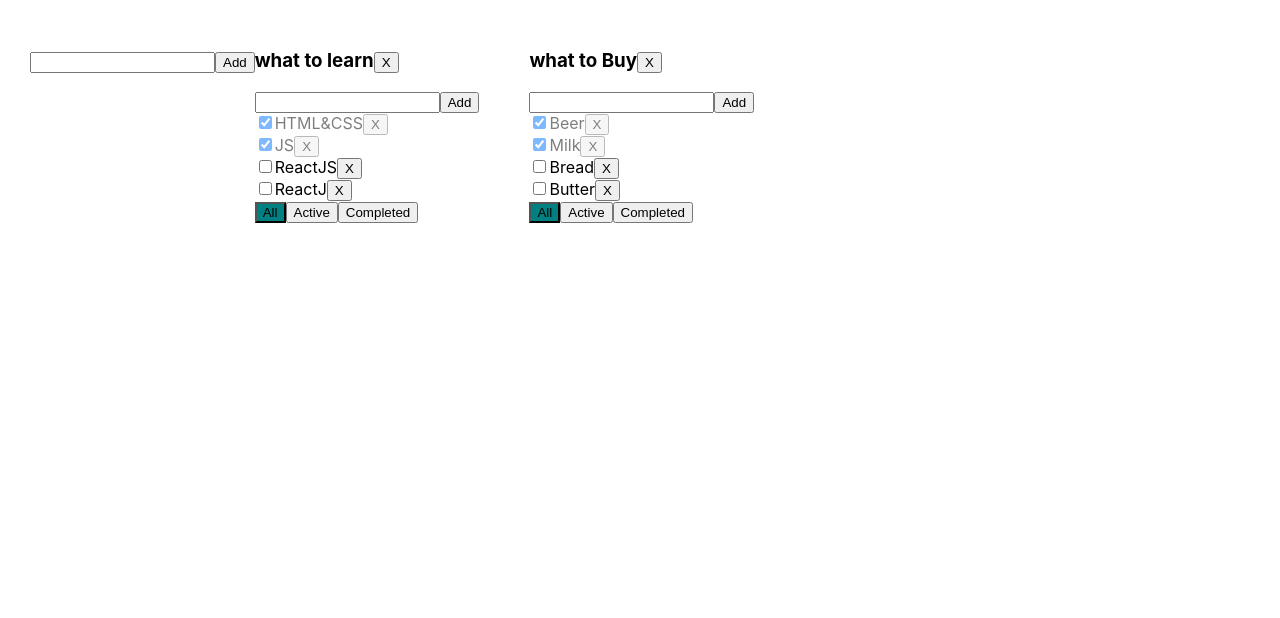
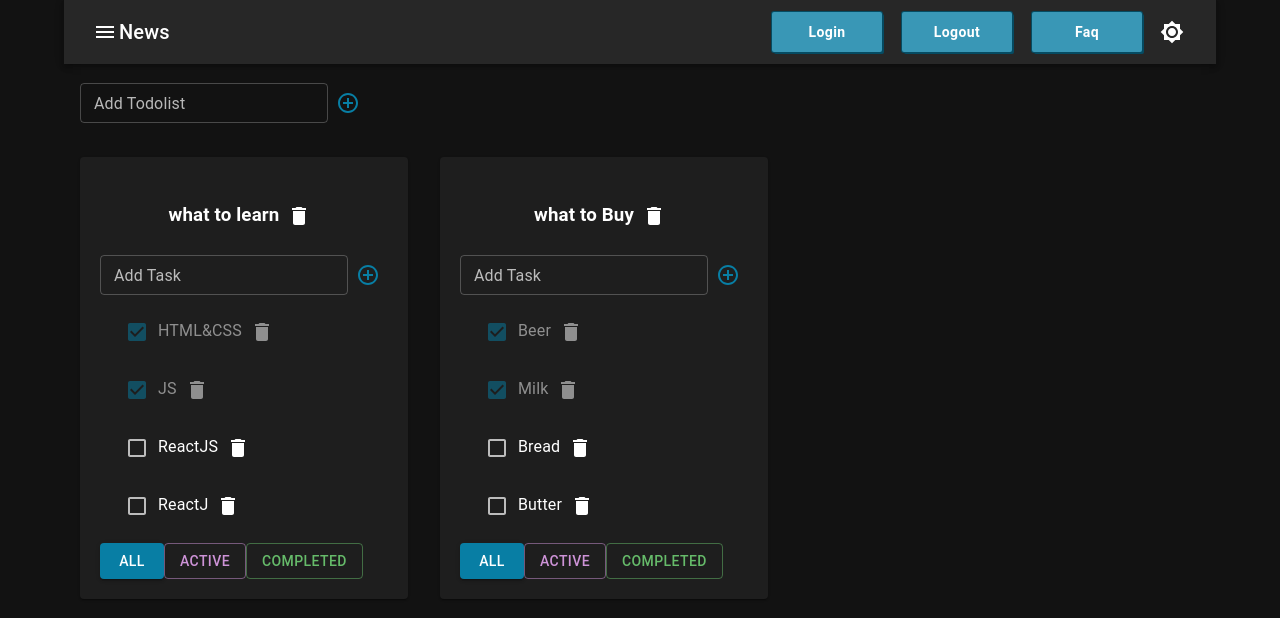
Before and after one commit to AlexPstr/Todolist, a React (Create React App) app: page / in a window 1280 px wide. Shown: the top 618 px of the page. Built offline with nearby package versions, Linux system fonts and the light colour scheme.

Commit message:
add material ui

```diff
--- a/package.json
+++ b/package.json
@@ -3,6 +3,10 @@
   "version": "0.1.0",
   "private": true,
   "dependencies": {
+    "@emotion/react": "^11.13.0",
+    "@emotion/styled": "^11.13.0",
+    "@mui/icons-material": "^5.16.5",
+    "@mui/material": "^5.16.5",
     "@testing-library/jest-dom": "^6.2.0",
     "@testing-library/react": "^14.1.2",
     "@testing-library/user-event": "^14.5.2",
--- a/src/AddItemForm.tsx
+++ b/src/AddItemForm.tsx
@@ -1,10 +1,14 @@
 import {Input} from "./Input";
 import {Button} from "./Button";
+import AddCircleOutlineIcon from '@mui/icons-material/AddCircleOutline';
 import React, {ChangeEvent, useState} from "react";
+import IconButton from "@mui/material/IconButton";
+import TextField from "@mui/material/TextField";
 type AddItemPropsType = {
     addItem: (title: string) => void;
+    text: string;
 }
-export function AddItemForm ({addItem}: AddItemPropsType): JSX.Element  {
+export function AddItemForm ({addItem,text}: AddItemPropsType): JSX.Element  {
 
     const [title, setTitle] = useState<string>('')
     const [error, setError] = useState<null | string>(null)
@@ -24,8 +28,18 @@ export function AddItemForm ({addItem}: AddItemPropsType): JSX.Element  {
 
     }
     return <>
-        <Input cls={error ? 'errorInput' : ''} type={'text'} changeHandler={changeTitleHandler} value={title}/>
-        <Button title={'Add'} onClick={addItemHandler}/>
-        {error && <div className={error ? 'errorRed' : ''}>{error}</div>}
+        <TextField
+            id="standard-basic"
+            label={text}
+            value={title}
+            variant="outlined"
+            size="small"
+            helperText={error}
+            error={!!error}
+            onChange={changeTitleHandler}
+        />
+        <IconButton color={"primary"} onClick={addItemHandler}>
+            <AddCircleOutlineIcon />
+        </IconButton>
     </>
 }
--- a/src/App.tsx
+++ b/src/App.tsx
@@ -1,9 +1,27 @@
 import React, {useState} from 'react';
 import './App.css';
-
+import CssBaseline from '@mui/material/CssBaseline'
 import {v1, v4} from "uuid";
 import {Todolist} from "./Todolist";
 import {AddItemForm} from "./AddItemForm";
+import Box from "@mui/material/Box";
+import List from '@mui/material/List';
+import Brightness4Icon from '@mui/icons-material/Brightness4';
+import Brightness7Icon from '@mui/icons-material/Brightness7';
+import {
+    AppBar,
+    Container,
+    createTheme,
+    Grid,
+    ListItem,
+    SelectChangeEvent,
+    ThemeProvider,
+    Toolbar,
+    Typography
+} from "@mui/material";
+import IconButton from "@mui/material/IconButton";
+import MenuIcon from '@mui/icons-material/Menu';
+import {MenuButton} from "./MenuButton";
 
 export type filterType = 'All' | 'Active' | 'Completed'
 export type todolistType = {
@@ -21,6 +39,7 @@ export type TaskType = {
 export type TasksType = {
     [key: string]: TaskType[]
 }
+export type ThemeMode = 'light' | 'dark' | 'blue'
 export type FilterType = 'All' | 'Active' | 'Completed'
 function App() {
     const id1 = v1()
@@ -85,6 +104,18 @@ function App() {
     function changeTodolistTitle (todolistId: string, title: string) {
         setTodolist(todolist.map(tl => tl.id === todolistId ? {...tl, title}: tl))
     }
+
+    const [themeMode, setThemeMode] = useState('light')
+    const theme = createTheme({palette: {
+            mode:  themeMode === 'dark' ? 'light' : 'dark',
+            primary: {
+                main: '#087EA4',
+            },
+        },})
+
+    const changeModeHandler = () => {
+        setThemeMode(themeMode === 'light' ? 'dark': 'light')
+    }
     const todolistList = todolist.map(tl => {
         let filteredTasks = tasks[tl.id]
         if (tl.filter === 'Active'){
@@ -94,15 +125,16 @@ function App() {
             filteredTasks = tasks[tl.id].filter(task => task.isDone)
         }
 
-        return <div>
+        return <Box>
 
+            <ListItem>
                 <Todolist
                     removeTodolist={removeTodolist}
                     tLtitle={tl.title}
                     removeTask={removeTask}
                     key={tl.id}
                     tlId={tl.id}
-                    tasks = {filteredTasks}
+                    tasks={filteredTasks}
                     changeTaskStatus={changeTaskStatus}
                     addNewTask={addNewTask}
                     changeFilter={changeFilter}
@@ -111,13 +143,47 @@ function App() {
                     changeTodolistTitle={changeTodolistTitle}
 
                 />
-               </div>
+            </ListItem>
+        </Box>
     })
-    return (
-        <div className="App">
-            <h3><AddItemForm addItem={addTodolist} /></h3>
-            {todolistList}
-        </div>
+
+    return (<ThemeProvider theme={theme}>
+            <CssBaseline />
+            <Container>
+                <Box sx={{flexGrow: 1}}>
+                    <AppBar position="static">
+                        <Toolbar>
+                            <IconButton
+                                size="small"
+                                edge="end"
+                                color="inherit"
+                                aria-label="menu"
+
+                            >
+                                <MenuIcon/>
+                            </IconButton>
+                            <Typography variant="h6" component="div" sx={{flexGrow: 1}}>
+                                News
+                            </Typography>
+                            <MenuButton>Login</MenuButton>
+                            <MenuButton>Logout</MenuButton>
+                            <MenuButton>Faq</MenuButton>
+                            <IconButton onClick={changeModeHandler}  color="inherit">
+                                {theme.palette.mode === 'dark' ? <Brightness7Icon /> : <Brightness4Icon />}
+                            </IconButton>
+                        </Toolbar>
+                    </AppBar>
+                </Box>
+                <Box sx={{display: 'flex', minWidth: '400px', paddingLeft: '16px'}}>
+                    <h3><AddItemForm addItem={addTodolist} text={"Add Todolist"}/></h3>
+                </Box>
+                <Grid>
+                    <List sx={{display: 'flex', flexWrap: 'wrap'}}>
+                        {todolistList}
+                    </List>
+                </Grid>
+            </Container>
+        </ThemeProvider>
     );
 }
 
--- a/src/EditableSpan.tsx
+++ b/src/EditableSpan.tsx
@@ -1,12 +1,12 @@
-import {ChangeEvent, useState} from "react";
+import React, {ChangeEvent, useState} from "react";
 import {Input} from "./Input";
 import './App.css'
+import TextField from "@mui/material/TextField";
 type EditableTaskPropsType = {
     title: string,
     changeTitle: (title: string) => void
 }
 export function EditableSpan ( {title,changeTitle}: EditableTaskPropsType ) {
-    debugger
     const  [editMode, setEditMode] = useState<boolean>(false)
     const [newTitle, setNewTitle] = useState(title)
     const [error, setError] = useState<null | string>(null)
@@ -28,8 +28,18 @@ export function EditableSpan ( {title,changeTitle}: EditableTaskPropsType ) {
         <>
             {editMode
                 ? <div>
-                    {{error} ? <div className={'errorRed'}>{error}</div>: ''}
-                 <Input autoFocus={true}  onBlur={changeEditModHandler} type={'text'} changeHandler={changeTitleHandler} value={newTitle} />
+                    <TextField
+                        id="standard-basic"
+                        label="Enter Title"
+                        value={newTitle}
+                        variant="filled"
+                        helperText={error}
+                        size="small"
+                        error={!!error}
+                        onChange={changeTitleHandler}
+                        autoFocus={true}
+                        onBlur={changeEditModHandler}
+                    />
                     </div>
 
 
--- /dev/null
+++ b/src/MenuButton.tsx
@@ -0,0 +1,16 @@
+import { styled } from '@mui/material/styles'
+import Button from '@mui/material/Button'
+type MenuButtonProps = {
+    background?: string
+}
+export const MenuButton = styled(Button)<MenuButtonProps>(({theme}) =>({
+    minWidth: '110px',
+    fontWeight: 'bold',
+    boxShadow: '0 0 0 1px #054B62, 2px 2px 0 0 #054B62',
+    borderRadius: '2px',
+    textTransform: 'capitalize',
+    margin: '0 10px',
+    padding: '8px 24px',
+    color: theme.palette.primary.contrastText,
+    background: theme.palette.primary.light,
+}))
--- a/src/Task.tsx
+++ b/src/Task.tsx
@@ -1,8 +1,12 @@
-import {Button} from "./Button";
+
 import {TaskType} from "./App";
 import {Input} from "./Input";
 import {ChangeEvent, useState} from "react";
 import {EditableSpan} from "./EditableSpan";
+import DeleteIcon from "@mui/icons-material/Delete";
+import IconButton from "@mui/material/IconButton";
+import Checkbox from "@mui/material/Checkbox";
+import Box from "@mui/material/Box";
 
 type TaskPropsType = {
     changeTaskStatus: (tdId: string, taskId: string, value: boolean) => void
@@ -26,9 +30,19 @@ export function Task ({task, changeTaskStatus, taskId, tdId, removeTask,changeTa
     const changeTaskTitleHandler = (title: string) => {
         changeTaskTitle(tdId, taskId, title)
     }
-    return <div className={task.isDone ? 'tasksCompleted' : ''}>
-        <Input changeHandler={changeTaskHandler} checked={task.isDone} type='checkbox'/>
-        <EditableSpan title={task.title} changeTitle={changeTaskTitleHandler}/>
-        <Button title={"X"} onClick={taskRemoveHandler} />
-    </div>
+
+    return <Box className={task.isDone ? 'tasksCompleted' : ''}>
+        <Checkbox
+            checked={task.isDone}
+            onChange={changeTaskHandler}
+        />
+        {/*<Input changeHandler={changeTaskHandler} checked={task.isDone} type='checkbox'/>*/}
+        <EditableSpan
+            title={task.title}
+            changeTitle={changeTaskTitleHandler}/>
+        <IconButton
+            onClick={taskRemoveHandler}>
+            <DeleteIcon />
+        </IconButton>
+    </Box>
 }
--- /dev/null
+++ b/src/Todolist.module.css
@@ -0,0 +1,5 @@
+.todoTitle {
+    display: flex;
+    justify-content: space-around;
+    align-items: center;
+}
--- /dev/null
+++ b/src/Todolist.styles.tsx
@@ -0,0 +1,6 @@
+import {SxProps} from '@mui/material'
+
+export const PaperStyles: SxProps = {
+padding: '20px',
+
+}
--- a/src/Todolist.tsx
+++ b/src/Todolist.tsx
@@ -1,11 +1,15 @@
 import {FilterType, TaskType} from "./App";
 import {Task} from "./Task";
-import {Button} from "./Button";
-import {Input} from "./Input";
-import React, {ChangeEvent, useState} from "react";
+import DeleteIcon from '@mui/icons-material/Delete';
 import './App.css';
 import {AddItemForm} from "./AddItemForm";
 import {EditableSpan} from "./EditableSpan";
+import Button from '@mui/material/Button';
+import cls from './Todolist.module.css'
+import IconButton from "@mui/material/IconButton";
+import Box from "@mui/material/Box";
+import {List, ListItem, Paper} from "@mui/material";
+import {PaperStyles} from "./Todolist.styles";
 
 type TodolistType = {
     tasks: TaskType[]
@@ -35,7 +39,7 @@ export function Todolist ({tasks,
 
 }: TodolistType) {
 
-    const tasksList = tasks.map((task: TaskType) => <Task
+    const tasksList = tasks.map((task: TaskType) => <ListItem> <Task
         taskId={task.id}
         tdId={tlId}
         key={task.id}
@@ -44,9 +48,8 @@ export function Todolist ({tasks,
         task={task}
         changeTaskTitle={changeTaskTitle}
 
-    />)
-
-
+    />
+    </ListItem>)
 
     const addTaskHandler = (title: string,) => {
         addNewTask(tlId, title)
@@ -58,25 +61,41 @@ export function Todolist ({tasks,
     const changeTodolistTitleHandler = (title: string) => {
         changeTodolistTitle(tlId,title)
     }
-    return <div>
-        <h3>
-            <EditableSpan title={tLtitle} changeTitle={changeTodolistTitleHandler} />
-            <Button title={'X'} onClick={removeTaskHandler} />
-        </h3>
-        <div>
-            <AddItemForm addItem={addTaskHandler}/>
-            {tasksList}
-        </div>
-        <div>
-            <Button cls={filter === "All" ? 'filterAll' : ''} title={'All'} onClick={() => {
-                changeFilter(tlId, 'All')
-            }}/>
-            <Button cls={filter === "Active" ? 'filterActive' : ''} title={'Active'} onClick={() => {
-                changeFilter(tlId, 'Active')
-            }}/>
-            <Button cls={filter === "Completed" ? 'filterCompleted' : ''} title={'Completed'} onClick={() => {
-                changeFilter(tlId, 'Completed')
-            }}/>
-        </div>
-    </div>
+    return <Paper sx={PaperStyles}>
+        <Box>
+            <h3 className={cls.todoTitle}>
+                <Box >
+                    <EditableSpan title={tLtitle} changeTitle={changeTodolistTitleHandler}/>
+                    <IconButton onClick={removeTaskHandler}>
+                        <DeleteIcon/>
+                    </IconButton>
+                </Box>
+            </h3>
+            <AddItemForm text={"Add Task"} addItem={addTaskHandler}/>
+            <List>
+                {tasksList}
+            </List>
+            <Button
+                variant={filter === "All" ? 'contained' : 'outlined'}
+                onClick={() => changeFilter(tlId, 'All')}
+                color={'primary'}
+            >
+                All
+            </Button>
+            <Button
+                variant={filter === "Active" ? 'contained' : 'outlined'}
+                onClick={() => changeFilter(tlId, 'Active')}
+                color={'secondary'}
+            >
+                Active
+            </Button>
+            <Button
+                variant={filter === "Completed" ? 'contained' : 'outlined'}
+                title={'Completed'} onClick={() => changeFilter(tlId, 'Completed')}
+                color={'success'}
+            >
+                Completed
+            </Button>
+    </Box>
+        </Paper>
 }
```
Also changed, not shown: 1 other file (tests, documents, lock files or other folders).
